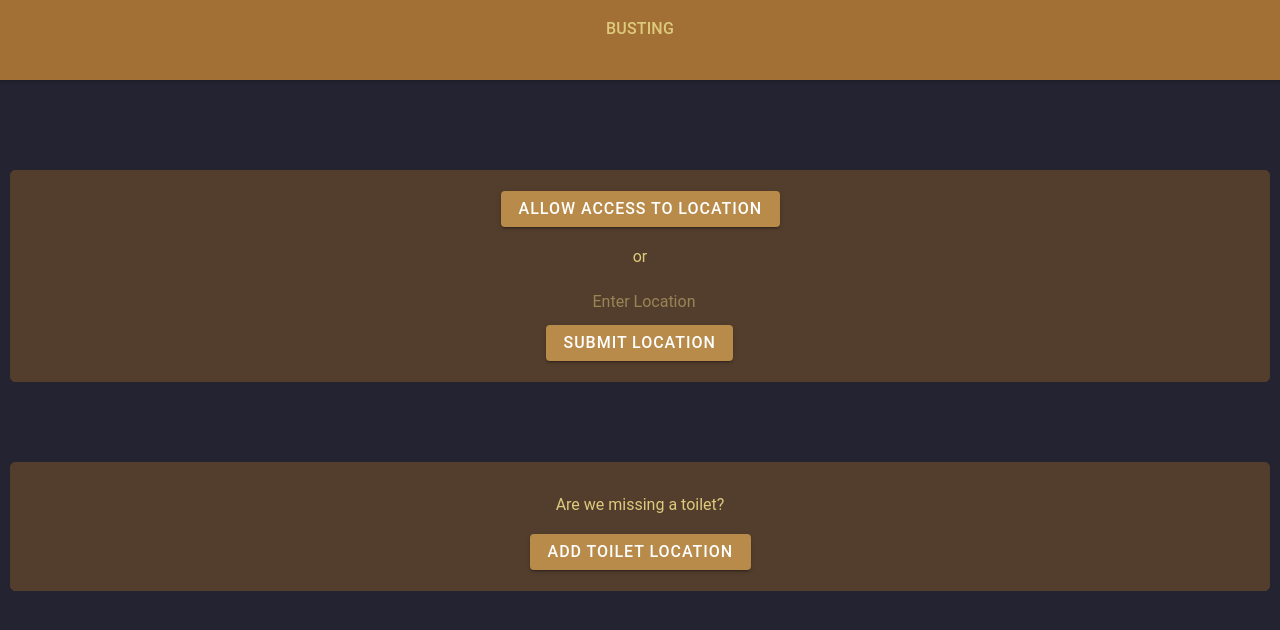
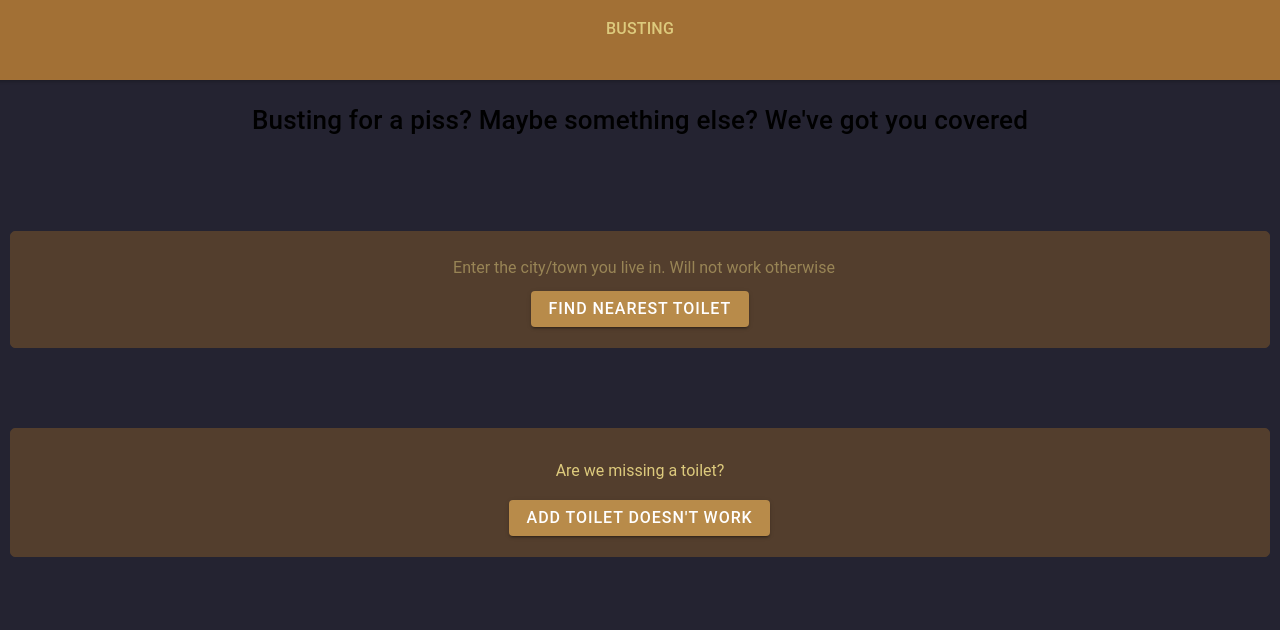
Before and after one commit to lachlanharnett/UQCS-Hackathon-2020, a React (Create React App) app: page /home in a window 1280 px wide. Shown: the top 630 px of the page. Built offline with nearby package versions, Linux system fonts and the light colour scheme.

Commit message:
Finalised pathfinding algorithm
TODO:

Actual map implementation
OR
Re-route to GMAPS and entry

```diff
--- a/src/pages/Home.tsx
+++ b/src/pages/Home.tsx
@@ -90,12 +90,14 @@ const Home: React.FC = () => {
 
 
         console.log(LatLongArray);
-
         findShortestPath(newClientLocation.coords.latitude, newClientLocation.coords.longitude, LatLongArray);
       }).catch(async function(error: any) {
           console.log("error");
       })
   }
+
+
+
 
   /**
    * Returns the entry that is the shortest distance.
@@ -137,13 +139,24 @@ const Home: React.FC = () => {
 
 
     function pythagoreanTriangle(userLat: number, userLong: number, compareLat: number, compareLong: number) {
-      return Math.sqrt(Math.pow(userLat-compareLat, 2) + Math.pow(userLong-compareLong, 2));
+      const R = 6373;
+      var dlon = compareLong - userLong;
+      var dlat = compareLat- userLat;
+      var a = Math.pow(Math.sin(dlat/2), 2) + Math.cos(userLat) * Math.cos(compareLat) * Math.pow(Math.sin(dlon/2), 2);
+      var c = 2 * Math.atan2( Math.sqrt(a), Math.sqrt(1-a) );
+      var d = R * c;
+      return d;
+      //return Math.sqrt(Math.pow(userLat-compareLat, 2) + Math.pow(userLong-compareLong, 2));
     }
+
+    return minShitterEntry;
   }
 
 
 
-  function addToiletData() {}
+  function addToiletData() {
+
+  }
 
 
   return (
@@ -156,16 +169,18 @@ const Home: React.FC = () => {
       <IonContent class="background">
         <IonGrid class="ion-text-center">
           <IonRow>
+            <IonTitle size="large"> <h1>Busting for a piss? Maybe something else? We've got you covered</h1></IonTitle>
+          </IonRow>
+          <IonRow>
             <IonCol>
               <div className="main-container">
-                <IonButton onClick={ () => retrieveToiletData()} class="button" expand="block">Allow access to location</IonButton>
-                <p className="text">or</p>
-                <IonInput placeholder="Enter Location" class="text" type="text" onIonChange ={(e: any) => setLocation(e.target.value)}></IonInput>
-                <IonButton type="submit">Submit Location</IonButton>
+
+                <IonInput placeholder="Enter the city/town you live in. Will not work otherwise" class="text" type="text" onIonChange ={(e: any) => {setLocation(e.target.value);}}></IonInput>
+                <IonButton type="submit" onClick= {() => {retrieveToiletData();}}>FIND NEAREST TOILET</IonButton>
               </div>
               <div className="add-toilet">
                 <p className="text">Are we missing a toilet?</p>
-                <IonButton onClick={ () => addToiletData()} expand="block" class="button">Add toilet location</IonButton>
+                <IonButton onClick={ () => {console.log("Works")}} expand="block" class="button">ADD TOILET DOESN'T WORK</IonButton>
               </div>
             </IonCol>
           </IonRow>
```
